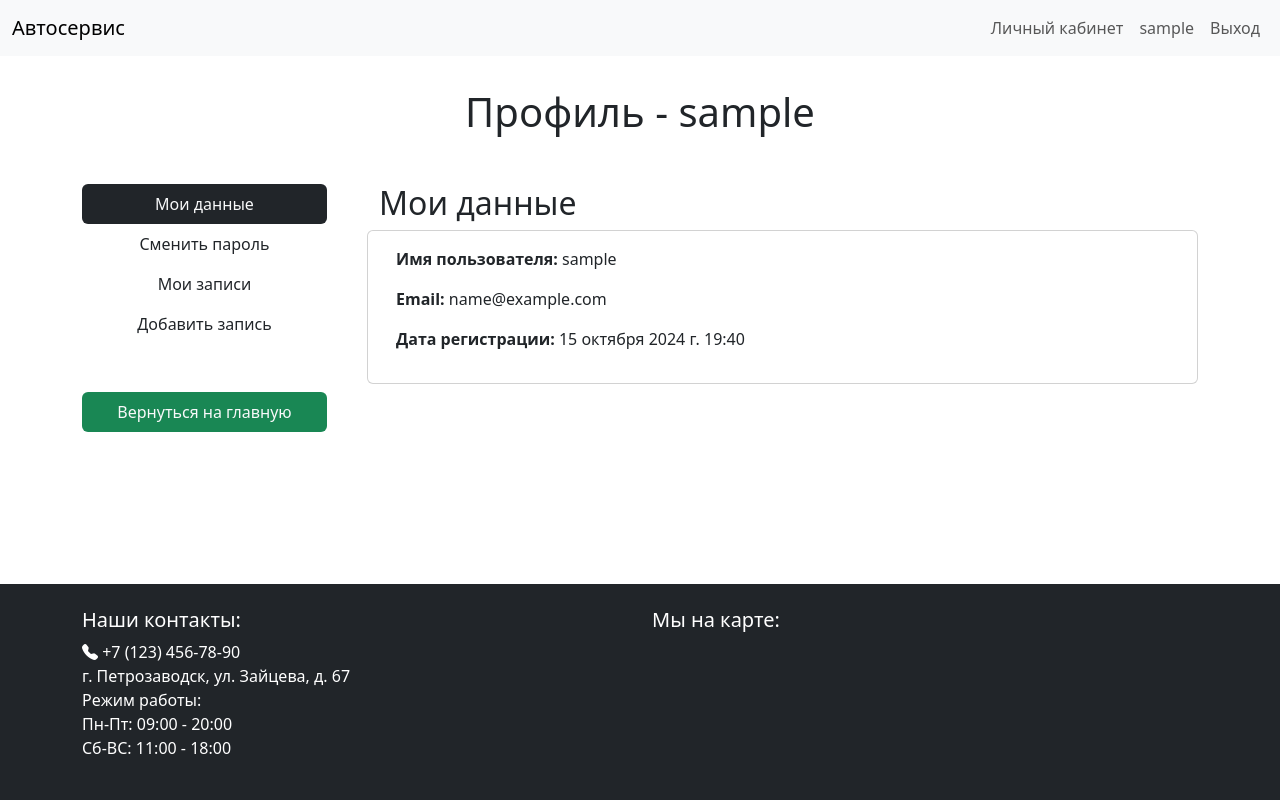
After one commit to Vitaliy-2/diploma, a Django app: page /user/profile-data/ in a window 1280 px wide. The commit adds this page. Run offline with Django 5.2, Linux system fonts and the light colour scheme; the visitor is signed in with stand-in values (Sample User, id 1).

Commit message:
Вкладка - Мои данные в профиле. Кнопка - на главную

```diff
--- a/user/templates/cabinet.html
+++ b/user/templates/cabinet.html
@@ -1,4 +1,4 @@
-{% extends "base.html" %}
+{% comment %} {% extends "base.html" %}
 
 {% block header %}
     {% include 'menu.html' %}
@@ -25,4 +25,4 @@
     </div>
 </div>
 
-{% endblock %}
+{% endblock %} {% endcomment %}
--- a/user/templates/include/profile_nav.html
+++ b/user/templates/include/profile_nav.html
@@ -4,9 +4,9 @@
 {% endcomment %}
 
 <!-- navigation.html -->
-<nav id="navbar-example3" class="flex-column align-items-stretch pe-3">
+<nav id="navbar-example3" class="flex-column align-items-stretch pe-3 text-center">
     <nav class="nav nav-pills flex-column">
-        <a class="nav-link {% if active_tab == 'profile' %}active bg-dark text-light{% else %}text-dark{% endif %}" href="{% url 'main' %}">Мои данные</a>
+        <a class="nav-link {% if active_tab == 'profile_data' %}active bg-dark text-light{% else %}text-dark{% endif %}" href="{% url 'profile_data' %}">Мои данные</a>
 
         <a class="nav-link {% if active_tab == 'password_change' %}active bg-dark text-light{% else %}text-dark{% endif %}" href="{% url 'password_change' %}">Сменить пароль</a>
 
@@ -14,7 +14,7 @@
         {% comment %} profile_favorites - для отображения избранного {% endcomment %}
         <a class="nav-link {% if active_tab == 'profile_cards' %}active bg-dark text-light{% else %}text-dark{% endif %}" href="{% url 'main' %}">Добавить запись</a>
 
-
+        <a class="nav-link bg-success text-light mt-5" href="{% url 'main' %}">Вернуться на главную</a>
 
     </nav>
 </nav>
--- /dev/null
+++ b/user/templates/profile_data.html
@@ -0,0 +1,22 @@
+{% extends "base_profile.html" %}
+{% load static %}
+
+
+{% block title %} {{ title }} {% endblock %}
+
+{% block content_profile %}
+
+<div class="container">
+    <div class="row">
+            <h2>Мои данные</h2>
+            <div class="card">
+                <div class="card-body">
+                    <p><strong>Имя пользователя:</strong> {{ user.username }}</p>
+                    <p><strong>Email:</strong> {{ user.email }}</p>
+                    <p><strong>Дата регистрации:</strong> {{ user.date_joined }}</p>
+                </div>
+            </div>
+    </div>
+</div>
+
+{% endblock %}
--- a/user/urls.py
+++ b/user/urls.py
@@ -10,7 +10,8 @@
     CustomPasswordChangeView,
     CustomPasswordChangeDoneView,
     ProfileClassView,
-    CabinetClassView,
+    # CabinetClassView,
+    ProfileDataView,
 )
 
 
@@ -49,5 +50,8 @@
     path("profile/", ProfileClassView.as_view(), name="profile"),
 
     # Личный кабинет
-    path("cabinet/", CabinetClassView.as_view(), name="cabinet"),
+    # path("cabinet/", CabinetClassView.as_view(), name="cabinet"),
+
+    # Данные пользователя в профиле
+    path('profile-data/', ProfileDataView.as_view(), name='profile_data'),
 ]
--- a/user/views.py
+++ b/user/views.py
@@ -52,6 +52,16 @@
         return render(request, 'profile.html')
 
 
-class CabinetClassView(LoginRequiredMixin, View):
-    def post(self, request):
-        return render(request, 'cabinet.html')
+# class CabinetClassView(LoginRequiredMixin, View):
+#     def post(self, request):
+#         return render(request, 'cabinet.html')
+
+
+class ProfileDataView(LoginRequiredMixin, TemplateView):
+    template_name = 'profile_data.html'
+
+    def get_context_data(self, **kwargs):
+        context = super().get_context_data(**kwargs)
+        context.update({'active_tab': 'profile_data'})
+        context.update({'title': 'Мои данные'})
+        return context
```
Also changed, not shown: user/templates/password_change_form.html (deleted, +0 -12 lines).
